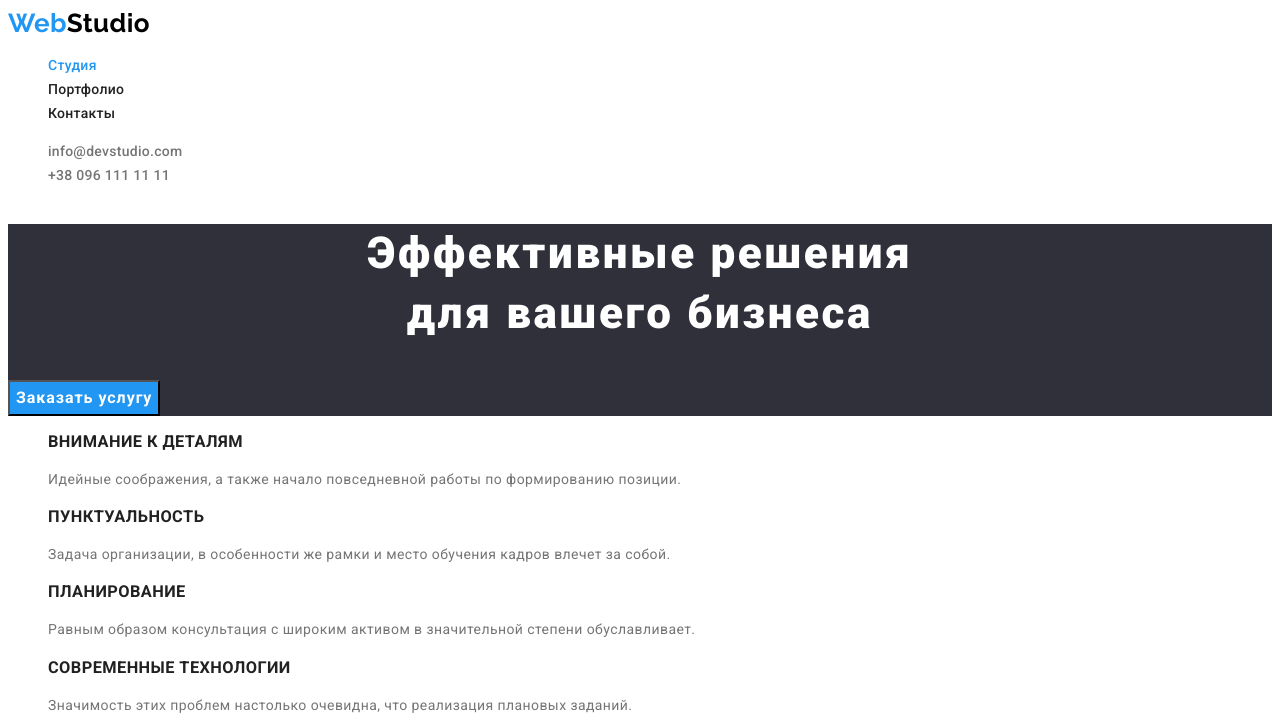
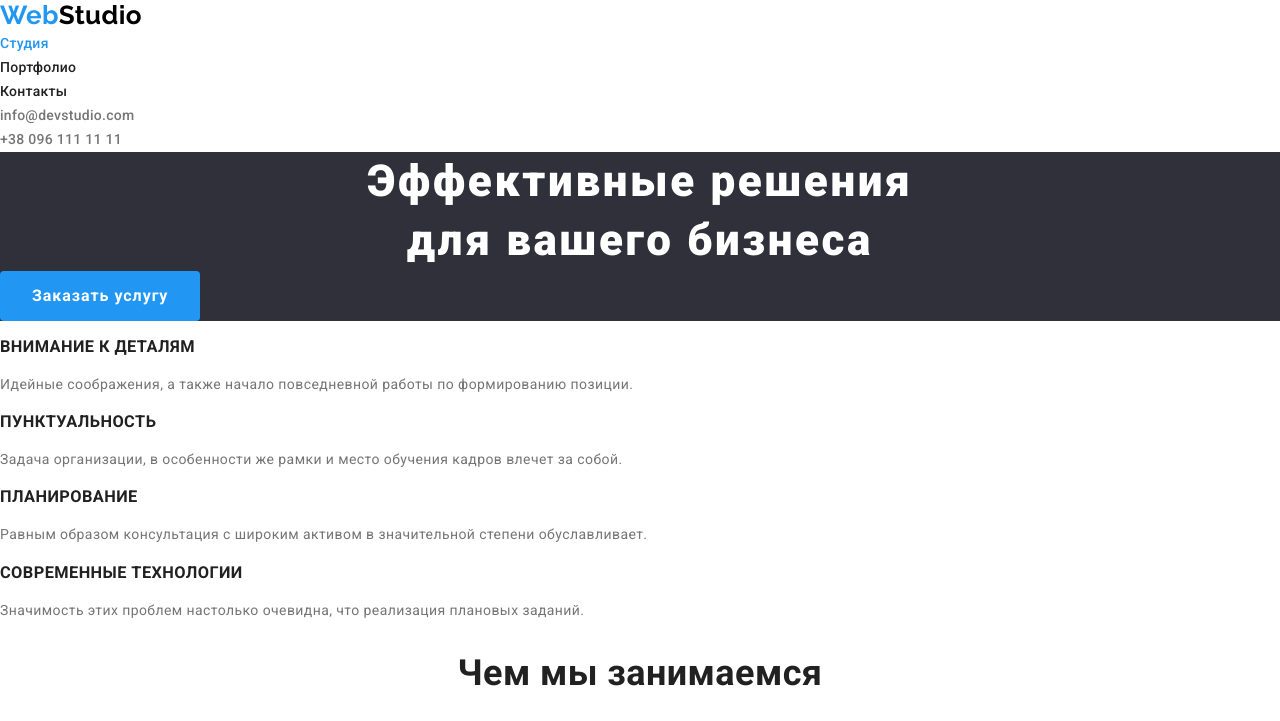
Before and after one commit to Lolichka-Olha/github-probne-dz, a plain HTML site: page index.html in a window 1280 px wide. Shown: the top 721 px of the page. Drawn offline with nearby package versions, Linux system fonts and the light colour scheme.

Commit message:
Добавляет оформление кнопок

```diff
--- a/css/styles.css
+++ b/css/styles.css
@@ -1,3 +1,11 @@
+*,
+*::before,
+*::after {
+  box-sizing: border-box;
+}
+
+/* Остальной код */
+
 body {
   background: #ffffff;
   color: #757575;
@@ -9,6 +17,8 @@ body {
 }
 
 ul {
+  padding: 0;
+  margin: 0;
   list-style: none;
 }
 
@@ -66,6 +76,9 @@ ul {
 }
 
 .hero-title {
+  margin-top: 0;
+  margin-bottom: 0;
+
   color: #ffffff;
   font-weight: 900;
   font-size: 44px;
@@ -77,6 +90,11 @@ ul {
 /* button */
 
 .btn-primary {
+  border-radius: 4px;
+  padding: 10px 32px;
+  min-width: 200px;
+  border: transparent;
+
   color: #ffffff;
   background: #2196f3;
   font-family: inherit;
@@ -85,6 +103,7 @@ ul {
   line-height: 1.87;
   letter-spacing: 0.06em;
   cursor: pointer;
+  text-align: center;
 }
 
 /* feature */
@@ -152,11 +171,18 @@ address {
 /* ОФРМЛЕНИЕ ДЛЯ portfolio.html */
 
 .btn-list .btn-secondary {
+  border-radius: 4px;
+  padding: 6px 22px;
+  display: inline-block;
+  border: transparent;
+  min-width: 73px;
+
   color: #212121;
   font-family: inherit;
   font-weight: 500;
   font-size: 16px;
   line-height: 1.62;
+  background: #f5f4fa;
   text-align: center;
   cursor: pointer;
 }
--- a/index.html
+++ b/index.html
@@ -7,6 +7,9 @@
     <title>Studio</title>
     <link href="https://fonts.googleapis.com/css2?family=Raleway:wght@700&family=Roboto:wght@400;500;700;900&display=swap"
         rel="stylesheet">
+
+    <link rel="stylesheet" href="https://cdnjs.cloudflare.com/ajax/libs/modern-normalize/1.1.0/modern-normalize.min.css">
+
     <link rel="stylesheet" href="./css/styles.css">
 </head>
 <body>
@@ -14,6 +17,7 @@
     <header class="page-header">
 
         <!-- Навигация на другие страницы -->
+        <div class="container">
             <nav>
                 <a href="./index.html" class="logo"><span class="accent">Web</span>Studio</a>
                     <ul class="site-nav-list">
@@ -26,7 +30,7 @@
                 <li><a href="mailto:info@devstudio.com" class="link">info@devstudio.com</a></li>
                 <li><a href="tel:+380961111111" class="link">+38 096 111 11 11</a></li>
             </ul>
-
+        </div>
     </header>
 
     <!-- Уникальный контент страницы -->
```
Also changed, not shown: portfolio.html (+3 -0 lines). Lines whose indentation alone changed are shown as unchanged.
